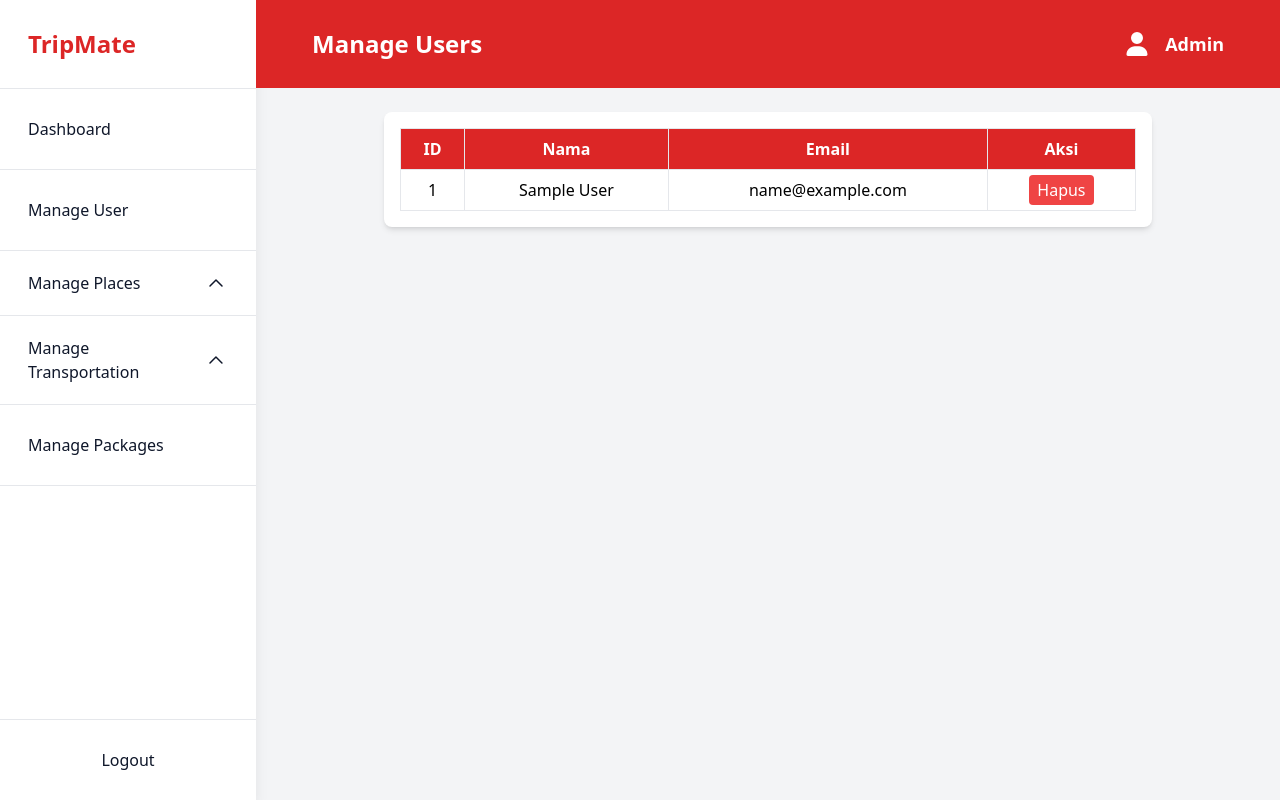
After one commit to viranarita/UTS-TripMate, a PHP site: page /users.php in a window 1280 px wide. The commit adds this page. Run offline with PHP 8.4, Linux system fonts and the light colour scheme; tables that the repository leaves empty or names only in its code hold one stand-in row (values such as "Sample post").

Commit message:
users php buat manage users

```diff
--- a/public/sidebar.html
+++ b/public/sidebar.html
@@ -15,6 +15,10 @@
         <div>
             <div class="p-7 space-y-3 border-b border-gray-200">
                 <a href="dashboard.php" class="text-base text-dark hover:text-primary">Dashboard</a>
+            </div>
+
+            <div class="p-7 space-y-3 border-b border-gray-200">
+                <a href="users.php" class="text-base text-dark hover:text-primary">Manage User</a>
             </div>
 
             <!-- Menu Manage Places -->
--- a/public/style.css
+++ b/public/style.css
@@ -1963,4 +1963,9 @@ video {
   .print\:hidden {
     display: none;
   }
-}
+
+  .print\:text-black {
+    --tw-text-opacity: 1;
+    color: rgb(0 0 0 / var(--tw-text-opacity, 1));
+  }
+}
--- /dev/null
+++ b/public/users.php
@@ -0,0 +1,63 @@
+<?php
+session_start();
+include 'config.php';
+
+$pageTitle = "Manage Users";
+
+// Hapus Data
+if (isset($_GET['hapus'])) {
+    $id = $_GET['hapus'];
+    $conn->query("DELETE FROM tb_Users WHERE user_id='$id'");
+    header("Location: users.php");
+    exit();
+}
+?>
+
+<!DOCTYPE html>
+<html lang="en">
+<head>
+    <meta charset="UTF-8">
+    <meta name="viewport" content="width=device-width, initial-scale=1.0">
+    <title>Admin | Manage Users</title>
+    <link rel="stylesheet" href="style.css"/>
+</head>
+<body class="bg-gray-100">
+
+    <?php include "sidebar.html"; ?>
+    <?php include "headerAdmin.html"; ?>
+
+    <section class="pt-24 w-full lg:w-[calc(100%-16rem)] lg:ml-64">
+    <div class="flex justify-center mt-4 mb-4">
+            <div class="bg-white p-4 rounded-lg shadow-md w-3/4">
+                <table class="w-full border-collapse">
+                    <thead>
+                        <tr class="bg-red-600 text-white">
+                            <th class="p-2 border">ID</th>
+                            <th class="p-2 border">Nama</th>
+                            <th class="p-2 border">Email</th>
+                            <th class="p-2 border">Aksi</th>
+                        </tr>
+                    </thead>
+                    <tbody>
+                        <?php
+                        $result = $conn->query("SELECT * FROM tb_Users");
+                        while ($row = $result->fetch_assoc()):
+                        ?>
+                        <tr class="text-center">
+                            <td class="p-2 border"><?= $row['user_id'] ?></td>
+                            <td class="p-2 border"><?= htmlspecialchars($row['name']) ?></td>
+                            <td class="p-2 border"><?= htmlspecialchars($row['email']) ?></td>
+                            <td class="p-2 border">
+                                <a href="users.php?hapus=<?= $row['user_id'] ?>"
+                                onclick="return confirm('Yakin ingin menghapus user ini?')"
+                                class="bg-red-500 text-white px-2 py-1 rounded">Hapus</a>
+                            </td>
+                        </tr>
+                        <?php endwhile; ?>
+                    </tbody>
+                </table>
+            </div>
+        </div>
+    </section>
+</body>
+</html>
```
Also changed, not shown: public/dashboard.php (+28 -12 lines).
